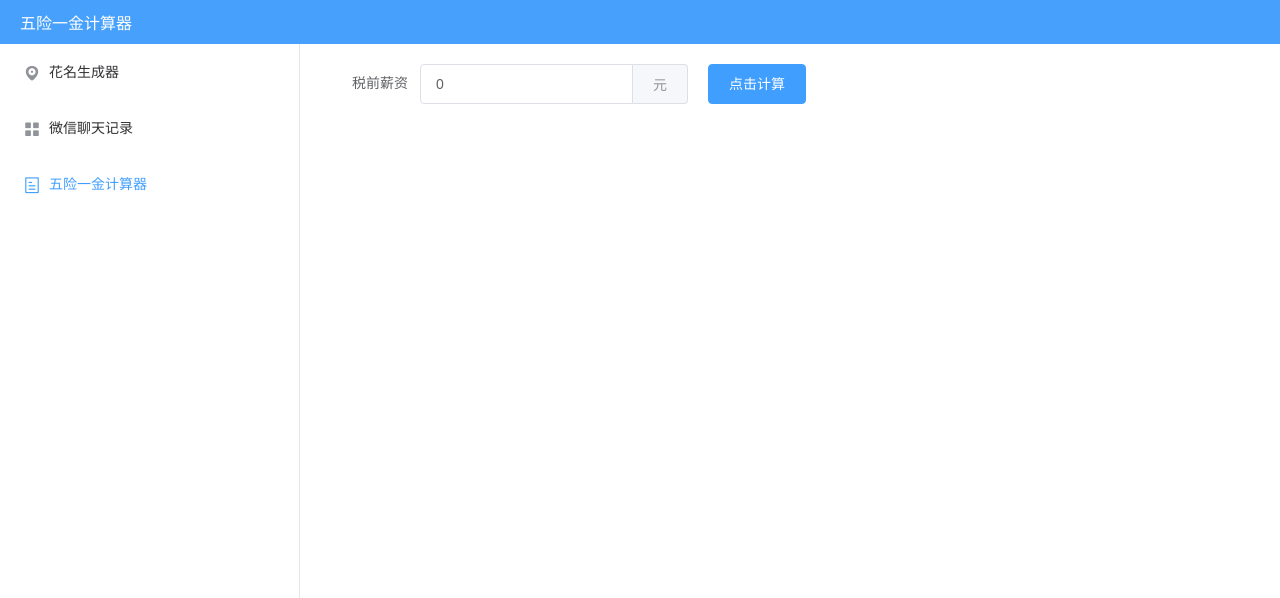
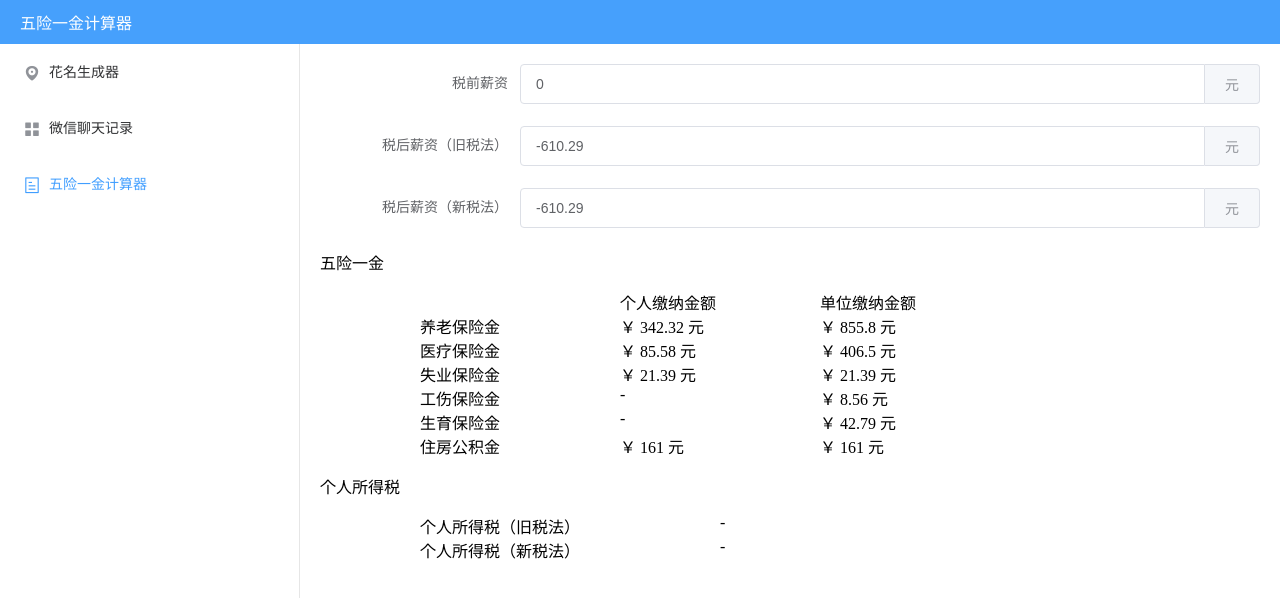
Before and after one commit to xhblovewmy/v-tools, a Vue app: page /salary in a window 1280 px wide. Shown: the top 598 px of the page. Built offline with nearby package versions, Linux system fonts and the light colour scheme.

Commit message:
feat: 五险一金计算器

```diff
--- a/src/pages/salary/index.vue
+++ b/src/pages/salary/index.vue
@@ -1,25 +1,150 @@
 <template>
   <div>
-    <el-form>
-      <el-form-item label="税前薪资" label-width="100px">
-        <div :class="$style.line">
-          <div>
-            <el-input v-model="salary">
-              <template slot="append">元</template>
-            </el-input>
-          </div>
-          <el-button type="primary">点击计算</el-button>
-        </div>
+    <el-form label-width="200px">
+      <el-form-item label="税前薪资">
+        <el-input v-model="salary">
+          <template slot="append">元</template>
+        </el-input>
+      </el-form-item>
+      <el-form-item label="税后薪资（旧税法）">
+        <el-input v-model="oldAtSalary">
+          <template slot="append">元</template>
+        </el-input>
+      </el-form-item>
+      <el-form-item label="税后薪资（新税法）">
+        <el-input v-model="newAtSalary">
+          <template slot="append">元</template>
+        </el-input>
       </el-form-item>
     </el-form>
+    <p>五险一金</p>
+    <div :class="$style.table">
+      <div :class="$style.row">
+        <span></span>
+        <span>个人缴纳金额</span>
+        <span>单位缴纳金额</span>
+      </div>
+      <div v-for="({ label, key }) in socialOptions" :key="key" :class="$style.row">
+        <span>{{ label }}</span>
+        <span>{{ socialFund[key][0] | currency }}</span>
+        <span>{{ socialFund[key][1] | currency }}</span>
+      </div>
+    </div>
+    <p>个人所得税</p>
+    <div :class="$style.table">
+      <div :class="$style.row">
+        <span>个人所得税（旧税法）</span>
+        <span>{{ tax.old | currency }}</span>
+      </div>
+      <div :class="$style.row">
+        <span>个人所得税（新税法）</span>
+        <span>{{ tax.new | currency }}</span>
+      </div>
+    </div>
   </div>
 </template>
 
 <script>
+const middle = (a, b, c) => {
+  const min = Math.min(a, b)
+  const max = Math.max(a, b)
+  if (c < min) return min
+  if (c > max) return max
+  return c
+}
 export default {
   data () {
     return {
-      salary: 0
+      salary: 0,
+      paymentRatio: {
+        pension: [8, 20],
+        medical: [2, 9.5],
+        unemployment: [0.5, 0.5],
+        workInjury: [0, 0.2],
+        birth: [0, 1],
+        provident: [7, 7]
+      },
+      paymentBaseArea: [
+        { min: 4279, max: 21396 },
+        { min: 2300, max: 21400 }
+      ],
+      socialOptions: [
+        { label: '养老保险金', key: 'pension' },
+        { label: '医疗保险金', key: 'medical' },
+        { label: '失业保险金', key: 'unemployment' },
+        { label: '工伤保险金', key: 'workInjury' },
+        { label: '生育保险金', key: 'birth' },
+        { label: '住房公积金', key: 'provident' }
+      ],
+      taxBase: [3500, 5000],
+      taxRatioList: {
+        new: [
+          [3000, 3, 0],
+          [12000, 10, 210],
+          [25000, 20, 1410],
+          [35000, 25, 2660],
+          [55000, 30, 4410],
+          [80000, 35, 7160],
+          [null, 45, 15160]
+        ],
+        old: [
+          [1500, 3, 0],
+          [4500, 10, 105],
+          [9000, 20, 555],
+          [35000, 25, 1005],
+          [55000, 30, 2755],
+          [80000, 35, 5505],
+          [null, 45, 13505]
+        ]
+      }
+    }
+  },
+  methods: {
+    calcTax (num, mode) {
+      const base = mode === 'old' ? num - this.taxBase[0] : num - this.taxBase[1]
+      if (base < 0) return 0
+      for (const [max, ratio, deduction] of this.taxRatioList[mode]) {
+        console.log(base, max, ratio, deduction)
+        if (max === null || base <= max) return base * ratio / 100 - deduction
+      }
+    }
+  },
+  computed: {
+    socialFund () {
+      return Object.keys(this.paymentRatio).reduce((obj, key) => {
+        const value = this.paymentRatio[key].map(ratio => {
+          const area = key === 'provident' ? this.paymentBaseArea[1] : this.paymentBaseArea[0]
+          return +(middle(this.salary, area.min, area.max) * ratio / 100).toFixed(2)
+        })
+        return {
+          ...obj,
+          [key]: value
+        }
+      }, {})
+    },
+    tax () {
+      const socialPaymentCount = Object.keys(this.socialFund).reduce((res, key) => res + this.socialFund[key][0], 0)
+      const salaryBase = this.salary - socialPaymentCount
+      return {
+        old: +(this.calcTax(salaryBase, 'old')).toFixed(2),
+        new: +(this.calcTax(salaryBase, 'new')).toFixed(2)
+      }
+    },
+    oldAtSalary () {
+      const tax = this.tax.old
+      const socialCount = Object.keys(this.socialFund).reduce((res, key) => res + this.socialFund[key][0], 0)
+      return +(this.salary - socialCount - tax).toFixed(2)
+    },
+    newAtSalary () {
+      const tax = this.tax.new
+      const socialCount = Object.keys(this.socialFund).reduce((res, key) => res + this.socialFund[key][0], 0)
+      return +(this.salary - socialCount - tax).toFixed(2)
+    }
+  },
+  filters: {
+    currency (value) {
+      if (!value) return '-'
+      return `￥ ${value} 元`
     }
   }
 }
@@ -30,4 +155,11 @@ export default {
   display flex
   > div
     margin-right 20px
+.table
+  width 600px
+  margin-left 100px
+  .row
+    display flex
+    span
+      flex 1
 </style>
```
